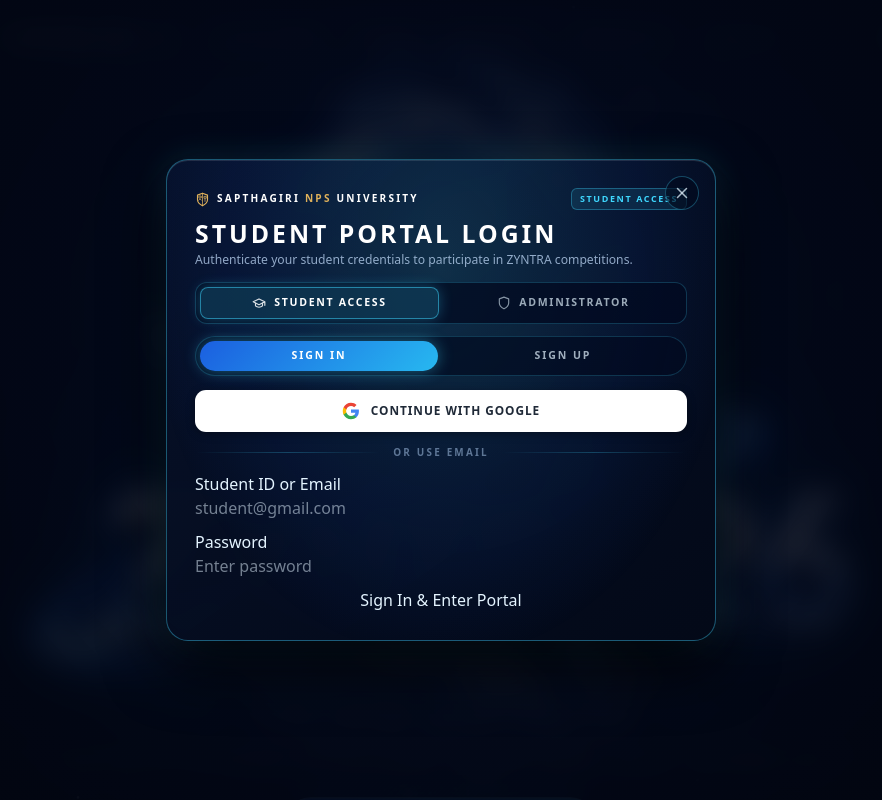
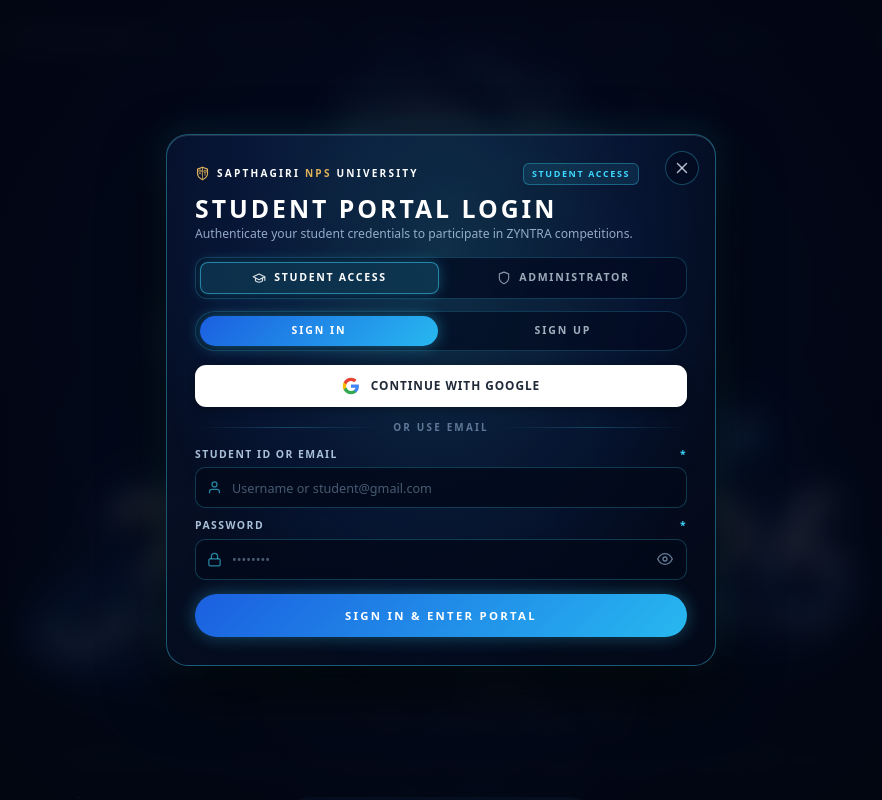
Before and after one commit to Nithin21-03/techfest, a React (Vite) app: page / in a window 1280 px wide. Both pictures are taken after a click on the button "LOGIN". Shown: the top 800 px of the page, without its empty margins (199-1081 px from the left). Built offline with nearby package versions, Linux system fonts and the light colour scheme; no server answers.

Commit message:
Overhaul auth modal UI: fix close button collision, glassmorphic cyber inputs with icons, and glowing submit button

```diff
--- a/src/pages/ZyntraLanding.css
+++ b/src/pages/ZyntraLanding.css
@@ -51,7 +51,7 @@ h2{font-weight:700;text-transform:uppercase;letter-spacing:.14em;line-height:1.0
 .authClose:hover,.authClose:focus-visible{border-color:var(--cyan);color:#fff;background:rgba(63,216,255,.18);box-shadow:0 0 14px rgba(63,216,255,.45);transform:scale(1.06)}
 .authCard.isAdmin .authClose:hover,.authCard.isAdmin .authClose:focus-visible{border-color:#dfb15b;color:#fff;background:rgba(245,158,11,.18);box-shadow:0 0 14px rgba(245,158,11,.45)}
 .authHeader{text-align:left;margin-bottom:14px}
-.authBrandRow{display:flex;align-items:center;justify-content:space-between;margin-bottom:10px;gap:10px;flex-wrap:wrap}
+.authBrandRow{display:flex;align-items:center;justify-content:space-between;margin-bottom:10px;gap:10px;padding-right:48px;flex-wrap:wrap}
 .authUniBadge{font-size:.63rem;font-weight:700;letter-spacing:.22em;color:#fff;text-transform:uppercase;display:inline-flex;align-items:center;gap:7px}
 .uniGoldAccent{color:#dfb15b;font-weight:800}
 .uniCrestIcon{color:#dfb15b;width:15px;height:15px;flex-shrink:0}
--- a/src/pages/ZyntraLandingPage.jsx
+++ b/src/pages/ZyntraLandingPage.jsx
@@ -71,6 +71,8 @@ export default function ZyntraLandingPage({ onOpenEvents, onOpenAdmin }) {
   const [loginId, setLoginId] = useState('');
   const [loginPass, setLoginPass] = useState('');
   const [adminKey, setAdminKey] = useState('');
+  const [showPass, setShowPass] = useState(false);
+  const [showAdminKey, setShowAdminKey] = useState(false);
 
   // Refs for animations
   const starsRef = useRef(null);
@@ -727,7 +729,8 @@ export default function ZyntraLandingPage({ onOpenEvents, onOpenAdmin }) {
         aria-labelledby="authTitle"
       >
         <div className="authOverlay" onClick={() => setAuthModalOpen(false)} tabIndex="-1" />
-        <div className="authCard">
+        <div className={`authCard ${authRole === 'admin' ? 'isAdmin' : ''}`}>
+          <div className="authGlowFx" aria-hidden="true" />
           <button
             type="button"
             className="authClose"
@@ -853,49 +856,130 @@ export default function ZyntraLandingPage({ onOpenEvents, onOpenAdmin }) {
                 <div className="authDivider"><span>OR USE EMAIL</span></div>
 
                 <div className="formGroup">
-                  <label htmlFor="stuLoginId">Student ID or Email</label>
+                  <label className="formLabel" htmlFor="stuLoginId">
+                    <span>Student ID or Email</span>
+                    <span className="req">*</span>
+                  </label>
+                  <div className="inputWrap">
+                    <span className="inputIcon" aria-hidden="true">
+                      <svg viewBox="0 0 24 24" fill="none" stroke="currentColor" strokeWidth="2">
+                        <path d="M20 21v-2a4 4 0 0 0-4-4H8a4 4 0 0 0-4 4v2" />
+                        <circle cx="12" cy="7" r="4" />
+                      </svg>
+                    </span>
                     <input
                       type="text"
                       id="stuLoginId"
-                    className="authInput"
-                    placeholder="student@gmail.com"
+                      className="formInput"
+                      placeholder="Username or student@gmail.com"
                       value={loginId}
                       onChange={(e) => setLoginId(e.target.value)}
+                      required
                     />
                   </div>
+                </div>
 
                 <div className="formGroup">
-                  <label htmlFor="stuLoginPass">Password</label>
+                  <label className="formLabel" htmlFor="stuLoginPass">
+                    <span>Password</span>
+                    <span className="req">*</span>
+                  </label>
+                  <div className="inputWrap">
+                    <span className="inputIcon" aria-hidden="true">
+                      <svg viewBox="0 0 24 24" fill="none" stroke="currentColor" strokeWidth="2">
+                        <rect x="3" y="11" width="18" height="11" rx="2" ry="2" />
+                        <path d="M7 11V7a5 5 0 0 1 10 0v4" />
+                      </svg>
+                    </span>
                     <input
-                    type="password"
+                      type={showPass ? 'text' : 'password'}
                       id="stuLoginPass"
-                    className="authInput"
-                    placeholder="Enter password"
+                      className="formInput"
+                      placeholder="••••••••"
                       value={loginPass}
                       onChange={(e) => setLoginPass(e.target.value)}
+                      required
                     />
-                </div>
-
-                <button type="submit" className="btnSubmitAuth">
-                  <span>{authMode === 'login' ? 'Sign In & Enter Portal' : 'Register Account'}</span>
+                    <button
+                      type="button"
+                      className="passToggle"
+                      onClick={() => setShowPass(!showPass)}
+                      aria-label={showPass ? 'Hide password' : 'Show password'}
+                    >
+                      {showPass ? (
+                        <svg viewBox="0 0 24 24" fill="none" stroke="currentColor" strokeWidth="2" strokeLinecap="round" strokeLinejoin="round">
+                          <path d="M17.94 17.94A10.07 10.07 0 0 1 12 20c-7 0-11-8-11-8a18.45 18.45 0 0 1 5.06-5.94M9.9 4.24A9.12 9.12 0 0 1 12 4c7 0 11 8 11 8a18.5 18.5 0 0 1-2.16 3.19m-6.72-1.07a3 3 0 1 1-4.24-4.24" />
+                          <line x1="1" y1="1" x2="23" y2="23" />
+                        </svg>
+                      ) : (
+                        <svg viewBox="0 0 24 24" fill="none" stroke="currentColor" strokeWidth="2" strokeLinecap="round" strokeLinejoin="round">
+                          <path d="M1 12s4-8 11-8 11 8 11 8-4 8-11 8-11-8-11-8z" />
+                          <circle cx="12" cy="12" r="3" />
+                        </svg>
+                      )}
+                    </button>
+                  </div>
+                </div>
+
+                <button type="submit" className="btnAuthSubmit">
+                  <span className="btnText">{authMode === 'login' ? 'Sign In & Enter Portal' : 'Register Account'}</span>
                 </button>
               </form>
             ) : (
               <form className="authForm active" onSubmit={handleFormSubmit}>
+                <div className="tokenNotice">
+                  <svg viewBox="0 0 24 24" fill="none" stroke="currentColor" strokeWidth="2">
+                    <circle cx="12" cy="12" r="10" />
+                    <line x1="12" y1="8" x2="12" y2="12" />
+                    <line x1="12" y1="16" x2="12.01" y2="16" />
+                  </svg>
+                  <span>Authorized Personnel Only. Requires administrative security passkey. Default passkey: <strong>zyntra2026</strong></span>
+                </div>
+
                 <div className="formGroup">
-                  <label htmlFor="adminKey">Administrator Passkey</label>
+                  <label className="formLabel" htmlFor="adminKey">
+                    <span>Administrator Passkey</span>
+                    <span className="req">*</span>
+                  </label>
+                  <div className="inputWrap">
+                    <span className="inputIcon" aria-hidden="true">
+                      <svg viewBox="0 0 24 24" fill="none" stroke="currentColor" strokeWidth="2">
+                        <rect x="3" y="11" width="18" height="11" rx="2" ry="2" />
+                        <path d="M7 11V7a5 5 0 0 1 10 0v4" />
+                      </svg>
+                    </span>
                     <input
-                    type="password"
+                      type={showAdminKey ? 'text' : 'password'}
                       id="adminKey"
-                    className="authInput"
+                      className="formInput"
                       placeholder="Enter passkey (e.g. zyntra2026)"
                       value={adminKey}
                       onChange={(e) => setAdminKey(e.target.value)}
+                      required
                     />
-                </div>
-
-                <button type="submit" className="btnSubmitAuth adminSubmit">
-                  <span>Access Admin Command Center</span>
+                    <button
+                      type="button"
+                      className="passToggle"
+                      onClick={() => setShowAdminKey(!showAdminKey)}
+                      aria-label={showAdminKey ? 'Hide passkey' : 'Show passkey'}
+                    >
+                      {showAdminKey ? (
+                        <svg viewBox="0 0 24 24" fill="none" stroke="currentColor" strokeWidth="2" strokeLinecap="round" strokeLinejoin="round">
+                          <path d="M17.94 17.94A10.07 10.07 0 0 1 12 20c-7 0-11-8-11-8a18.45 18.45 0 0 1 5.06-5.94M9.9 4.24A9.12 9.12 0 0 1 12 4c7 0 11 8 11 8a18.5 18.5 0 0 1-2.16 3.19m-6.72-1.07a3 3 0 1 1-4.24-4.24" />
+                          <line x1="1" y1="1" x2="23" y2="23" />
+                        </svg>
+                      ) : (
+                        <svg viewBox="0 0 24 24" fill="none" stroke="currentColor" strokeWidth="2" strokeLinecap="round" strokeLinejoin="round">
+                          <path d="M1 12s4-8 11-8 11 8 11 8-4 8-11 8-11-8-11-8z" />
+                          <circle cx="12" cy="12" r="3" />
+                        </svg>
+                      )}
+                    </button>
+                  </div>
+                </div>
+
+                <button type="submit" className="btnAuthSubmit adminSubmit">
+                  <span className="btnText">Access Admin Command Center</span>
                 </button>
               </form>
             )}
```
Lines whose indentation alone changed are shown as unchanged.
